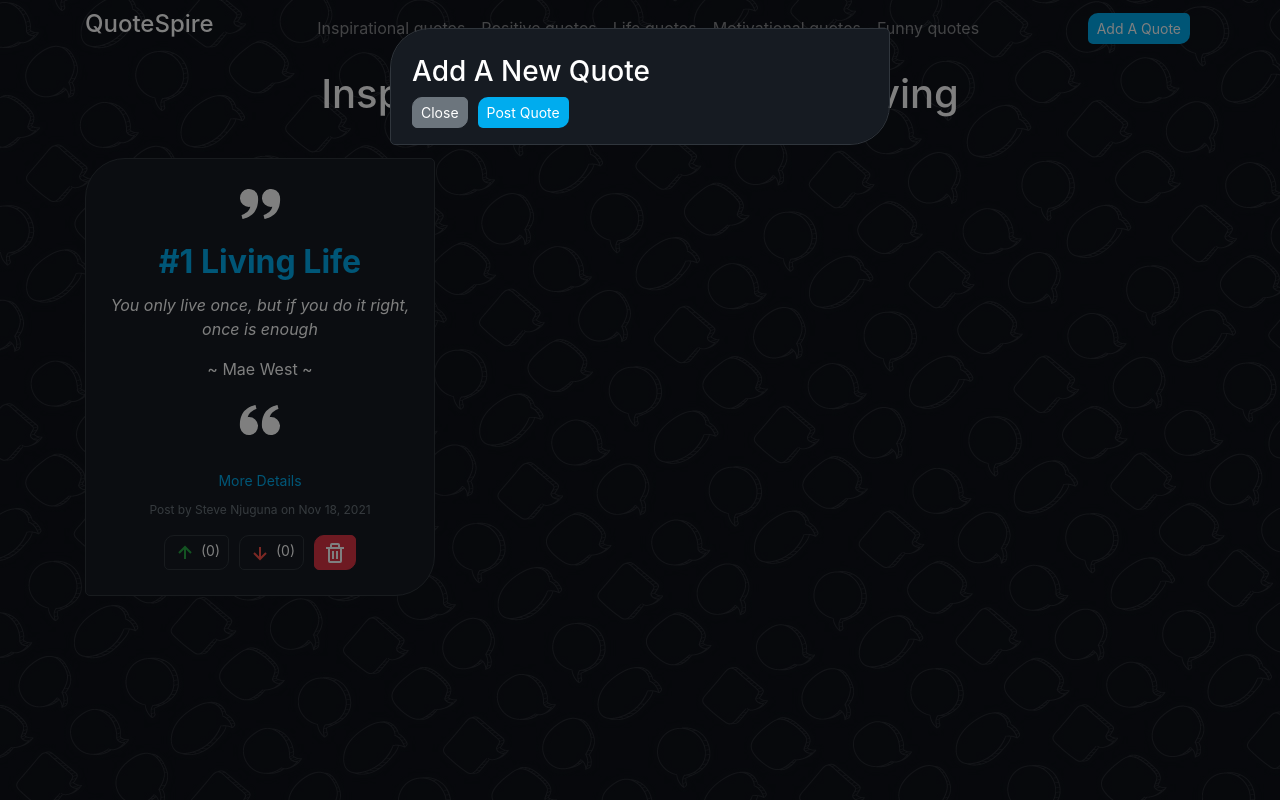
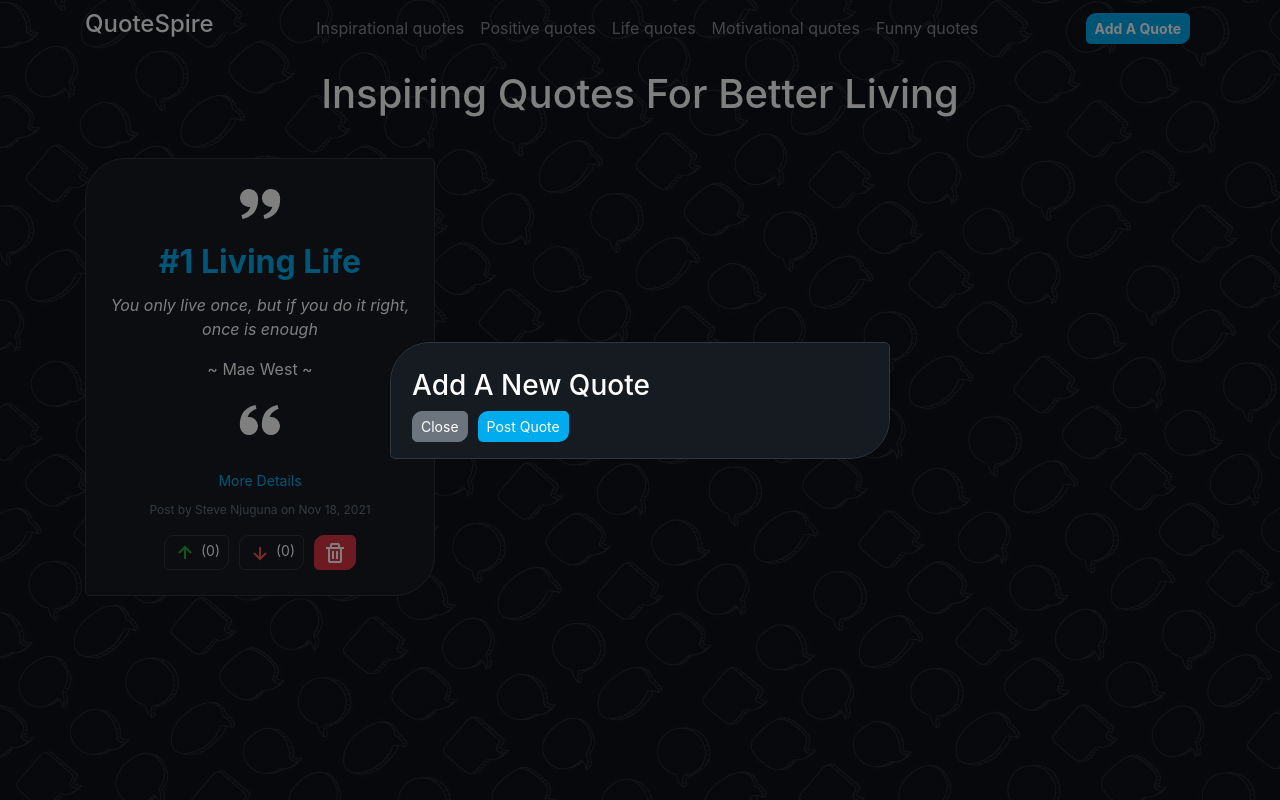
Before and after one commit to steve-njuguna-k/Angular-Quotes-App, an Angular app: page / in a window 1280 px wide. Both pictures are taken after a click on the button "Add A Quote". Built offline with nearby package versions, Linux system fonts and the light colour scheme; a web font is replaced by a local one.

Commit message:
Centered the modal dialog

```diff
--- a/src/app/components/quotes/quotes.component.html
+++ b/src/app/components/quotes/quotes.component.html
@@ -24,7 +24,7 @@
                     </li>
                 </ul>
                 <div class="d-flex">
-                <button class="btn btn-sm btn-yellow ms-3" data-toggle="modal" data-target="#exampleModal">Add A Quote</button>
+                <button class="btn btn-sm btn-yellow ms-3" data-toggle="modal" data-target="#exampleModal"><b>Add A Quote</b></button>
                 </div>
             </div>
         </div>
@@ -58,7 +58,7 @@
 
 <!-- Modal -->
 <div class="modal fade" id="exampleModal" tabindex="-1" aria-labelledby="exampleModalLabel" aria-hidden="true" data-backdrop="static" data-keyboard="false">
-    <div class="modal-dialog">
+    <div class="modal-dialog modal-dialog-centered">
       <div class="modal-content">
         <div class="modal-body">
             <div class="m-title">
```
